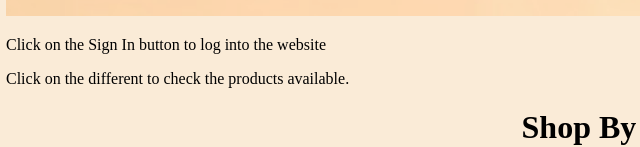
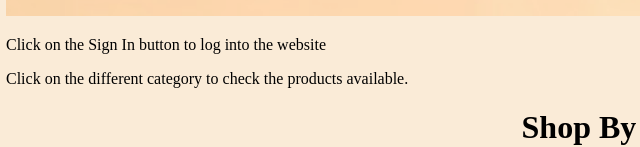
Before and after one commit to BalameenaN/AdvanceJS-SBA, a plain HTML site: page index.html in a window 1280 px wide. Shown: the part 668-815 px from the top of the page, 2-642 px from the left. Drawn offline with Linux system fonts and the light colour scheme.

Commit message:
small changes

```diff
--- a/index.html
+++ b/index.html
@@ -21,7 +21,7 @@
     <img id="center-img" src="./background.jpg" />
     <h2 id="top" style="text-align: center;">Welcome to VB Online Shopping!</h2>
     <p>Click on the Sign In button to log into the website </p>
-    <p>Click on the different to check the products available.</p>
+    <p>Click on the different category to check the products available.</p>
     <div id="floating">
         <h2>Grab the SUMMER DEALS in every category!</h2>
         <h4>Create a account if you are a new member to grab EXCITING OFFERS!</h4>
```
